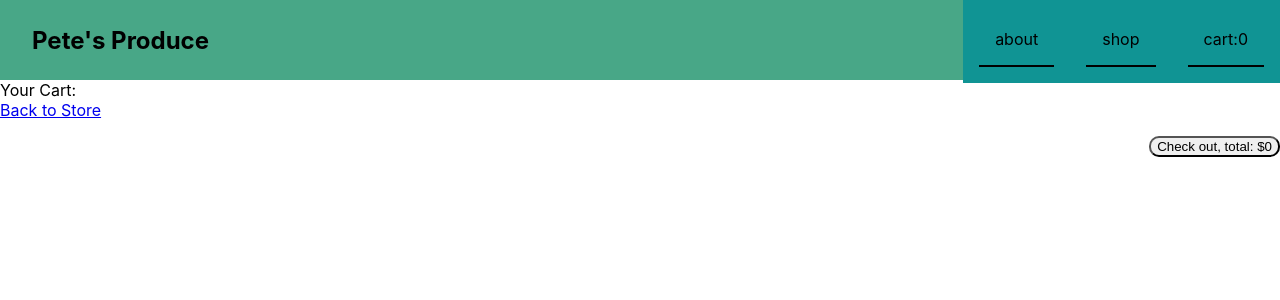
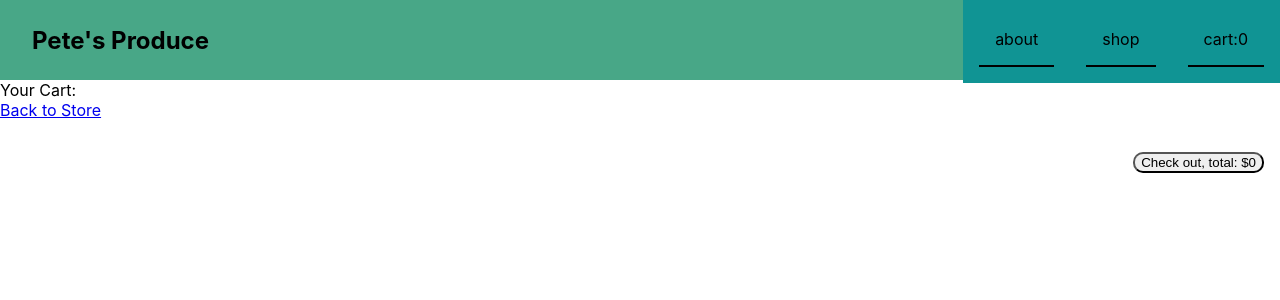
Before and after one commit to sbusenba/odin-shopping-cart, a React (Create React App) app: page /#/cart in a window 1280 px wide. Shown: the top 300 px of the page. Built offline with nearby package versions, Linux system fonts and the light colour scheme.

Commit message:
Add margin to buttons

```diff
--- a/package.json
+++ b/package.json
@@ -19,8 +19,8 @@
     "build": "react-scripts build",
     "test": "react-scripts test",
     "eject": "react-scripts eject",
-    "predeploy":"npm run build",
-    "deploy":"gh-pages -d build"
+    "predeploy": "npm run build",
+    "deploy": "gh-pages -d build"
   },
   "eslintConfig": {
     "extends": [
--- a/src/styles/productCartView.css
+++ b/src/styles/productCartView.css
@@ -9,3 +9,6 @@
     flex: 0 0 500px;
 
 }
+button {
+    margin:1rem;
+}
```
Also changed, not shown: 1 other file (tests, documents, lock files or other folders).
